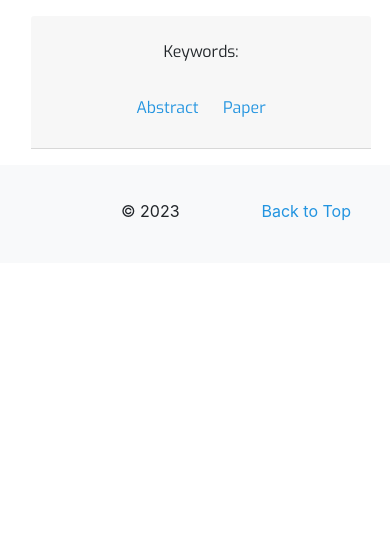
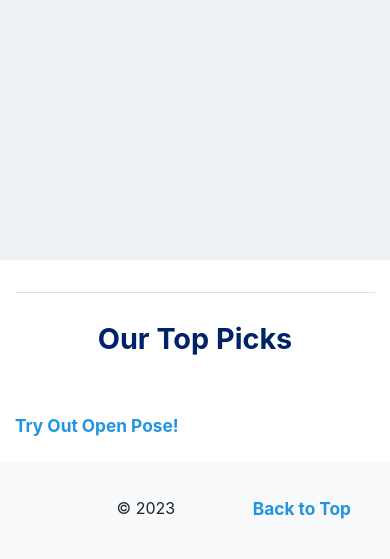
Before and after one commit to dave-sbs/ai-resources-website, a Flask app: template templates/poster.html in a window 390 px wide. Shown: the part 52-611 px from the top of the page. Run offline with Flask 3, Linux system fonts and the light colour scheme; the template is opened without the code that fills it, so the values that code supplies are empty; parts of the project's set-up code (start-up, migrations or seed data) failed here and were passed over; some libraries are stand-ins or nearby versions.

Commit message:
reformated papers file to yaml format. Additional changes to poster.html file to accomodate for the page additions.

```diff
--- a/sitedata/papers.csv
+++ /dev/null
@@ -1,4 +0,0 @@
-UID,title,authors,abstract,keywords,sessions
-abcde, Computer Vision, , , ,
-fjklmn, Pose Detection, , , ,
-zedfsf,Object Classification, , , ,
--- a/static/css/main.css
+++ b/static/css/main.css
@@ -7,11 +7,21 @@
   text-decoration: none;
 }
 
+a {
+  font-size: 1.08em;
+  font-weight: bolder;
+}
+
 h2,
 h3 {
   font: "Montserrat";
   /* font-family: "Lato"; */
 }
+
+/* Change in index.html */
+/* h2 {
+  color: rgb(1 33 105);
+} */
 
 h4 {
   text-align: center;
@@ -76,15 +86,9 @@
 }
 
 .pp-card {
-  font: "Montserrat";
-  /* box-shadow: 0 0 14px 0 rgb(255, 0, 0); */
-  margin-bottom: 1em;
-  /* margin: 20px auto; */
-  /* background-color: #f8f8f8; */
-  /* padding: 20px; */
-  /* box-shadow: 0 4px 8px 0 rgba(0,0,0,0.2); */
-  /* border-radius: 8px; */
-  width: 340px;
+  margin: 15px;
+  /* margin-bottom: 37px; */
+  width: 340px; /* Gotta change this to adjust for resizing windows */
   display: block;
   overflow: hidden;
 }
@@ -177,25 +181,62 @@
   font-family: "Exo";
 }
 
-.myAccordion {
-  box-shadow: 0 0 14px 0 rgba(0, 0, 0, 0.1);
-  border-radius: 10px;
-  margin-bottom: 18px;
-  padding-left: 15px;
-  padding-bottom: 10px;
-  padding-right: 15px;
-  padding-top: 10px;
-  background-color: rgba(255, 255, 255, 1);
+/* -------------------------------POSTER PAGE------------------------------- */
+
+/* Title text styling */
+.title-text {
+  font-size: 1.8em; /* 25.6px if the base font size is 16px */
+  /* text-decoration: underline; */
+  color: rgb(1 33 105);
+  margin-top: 0.5em;
+  margin-bottom: 0.5em;
+  font-weight: bold;
 }
 
-.sponsorLogo {
-  width: 300px;
-  display: block;
-  margin-left: auto;
-  margin-right: auto;
-  margin-top: auto;
-  margin-bottom: auto;
+/* Model name styling */
+.model-name {
+  font-size: 1.6em; /* 22.4px if the base font size is 16px */
+  color: #3e3b3b;
+  margin-top: 0.25em;
+  margin-bottom: 0.25em;
+  font-weight: bold;
 }
+
+/* Introductory statement styling */
+.intro-statement {
+  font-size: 18px;
+  font-weight: 400;
+  line-height: 1.5em;
+  color: #2a2a2a;
+  margin-top: 1em;
+  margin-bottom: 0.5em;
+  font-weight: normal;
+}
+
+/* Start of list styling */
+.start-list {
+  font-size: 1.2em; /* 19.2px if the base font size is 16px */
+  color: #2a2a2a;
+  font-weight: bold;
+  margin-top: 1em;
+  margin-bottom: 0.5em;
+}
+
+/* Model description list styling */
+.model-description {
+  list-style-type: disc; /* Default style */
+  margin-left: 20px; /* Indentation for the list */
+  padding-left: 0;
+}
+
+.model-description li {
+  font-size: 1.05em; /* 16px */
+  color: #444;
+  margin-bottom: 0.25em; /* Spacing between list items */
+  line-height: 1.6; /* Spacing between lines within an item */
+}
+
+/* -------------------------------POSTER PAGE FINISH------------------------------- */
 
 .slp iframe {
   background: #fff;
--- a/templates/poster.html
+++ b/templates/poster.html
@@ -20,10 +20,70 @@
 
 {% endblock %}
 
+{% block top %}
+
+<style>
+  .back {
+    /* background: url("{{config.background_image}}") no-repeat center; */
+    background-size: cover;
+  }
+  .back h2 {
+    /* font-family: "Lato", sans-serif; */
+    font: "Montserrat";
+    font-weight: 900;
+    font-size: 270%;
+    color: rgb(1 33 105);
+  }
+
+  .h4 {
+    text-align: center;
+  }
+</style>
+
+<div class="jumbotron jumbotron-fluid back" style="padding-bottom: 20px;">
+  <div class="row header p-6 m-5">
+    <div class="p-1 mx-auto text-center text-white col-md-9 col-sm-12">
+      <h2 class="p-5">
+        <!-- {{config.date|safe}} -->
+      </h2>
+      <h2>
+        {{paper.title}}
+      </h2>
+    </div>
+  </div>
+</div>
+{% endblock %}
+
+
 {% block content %}
+<div class="content">
+    <h5>
+        {{paper.abstract}}
+    </h5>
+    <div class="border-top my-3"></div>
+    <h4 class="title-text">Our Top Picks</h4>
+    <h4 class="model-name">{{paper.authors[0]}}</h4>
+    <h6 class="intro-statement">{{paper.keywords[0]}}</h6>
+    <h6 class="start-list">{{paper.keywords[1]}}</h6>
+    <ul class="model-description">
+      {% for keyword in paper.keywords[2:6] %}
+          <li>{{ keyword }}</li>
+      {% endfor %}
+    </ul>
+    <h6 class="start-list">{{paper.keywords[6]}}</h6>
+    <ul class="model-description">
+      {% for keyword in paper.keywords[7:9] %}
+          <li>{{ keyword }}</li>
+      {% endfor %}
+    </ul>
+    <a href="https://github.com/davisinstai/ai-resources/blob/cf0ca7c3be7be5e6f2614dd67cd86fafc452b89f/docs/notebooks/FiveMinutesWithAI-OpenPose.ipynb" title="Link to Google Collab">Try Out Open Pose!</a>
+    <h4 class="model-name">{{paper.authors[1]}}</h4>
+
+
+</div>
 
 <!-- Title -->
-<div class="pp-card m-3" style="">
+<!-- <div class="pp-card m-3" style="">
     <div class="card-header">
         <h2 class="card-title main-title text-center" style="">
             {{paper.title}}
@@ -72,6 +132,6 @@
         </div>
         <p></p>
     </div>
-</div>
+</div> -->
 
 {% endblock %}
```
Also changed, not shown: Project Notes.txt (+14 -1 lines), sitedata/papers.yml (added, +27 -0 lines), templates/index.html (+4 -3 lines).
